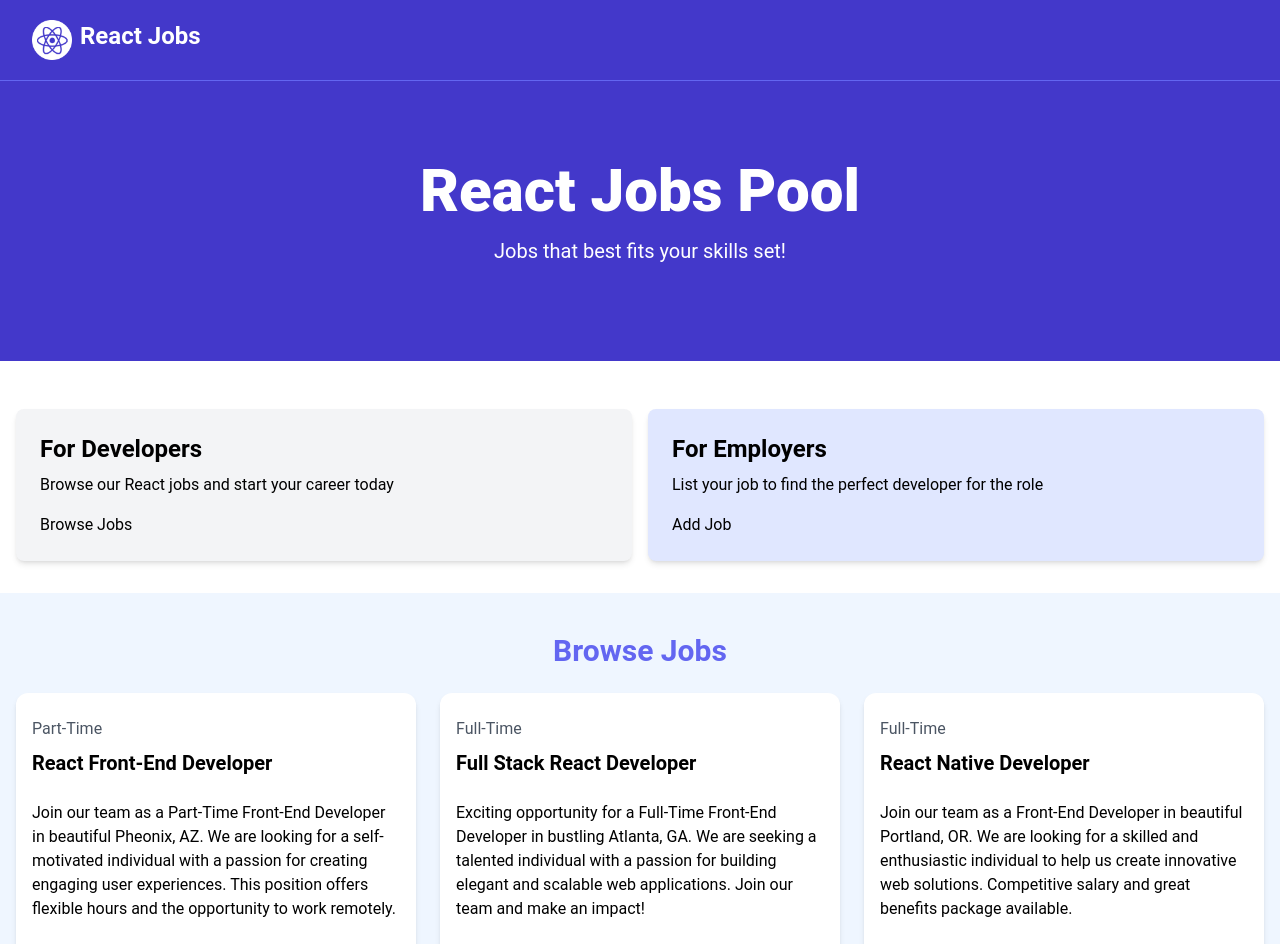
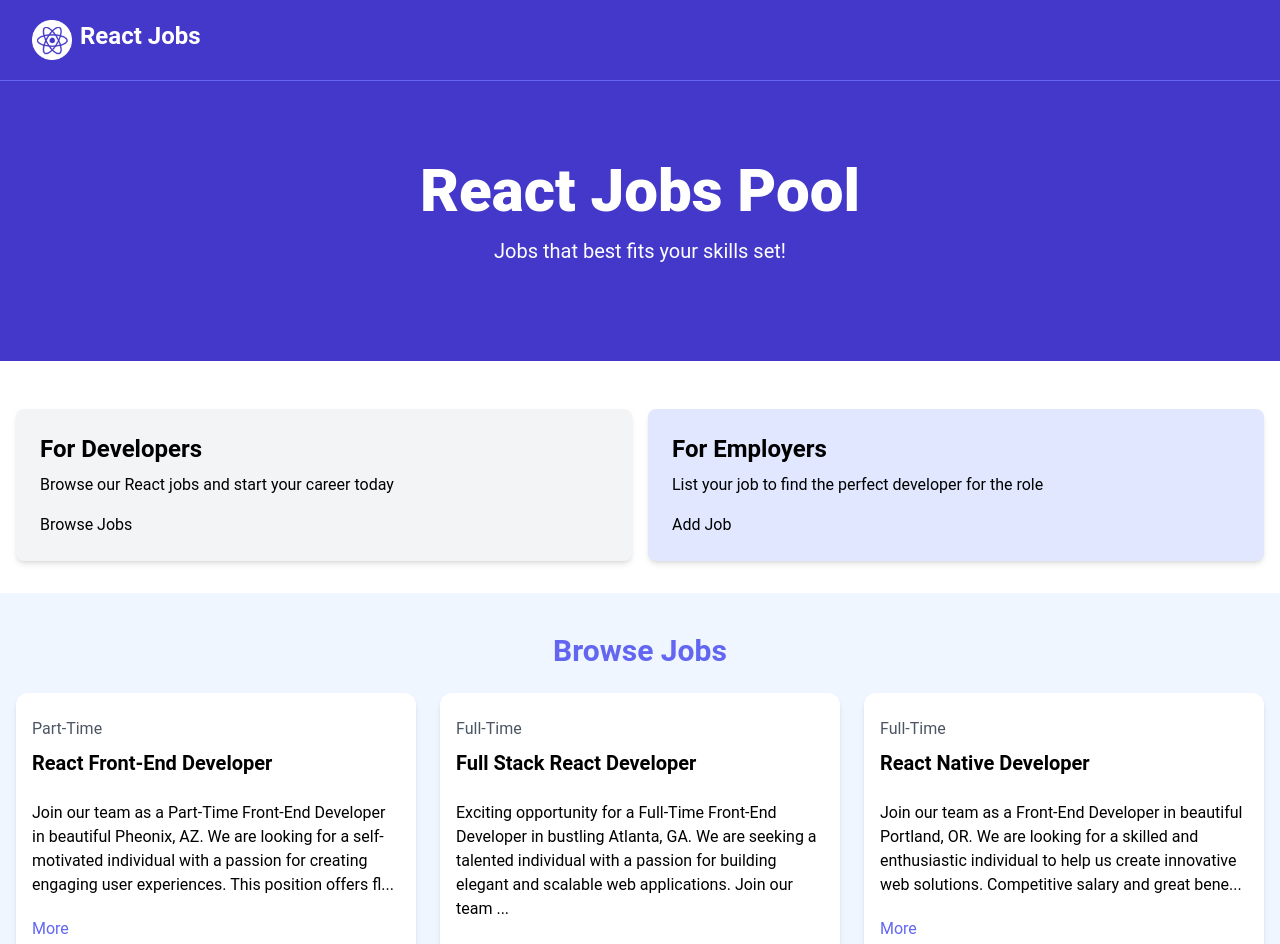
Before and after one commit to Amith-mw/job-listing-react, a React (Vite) app: page / in a window 1280 px wide. Shown: the top 944 px of the page. Built offline with nearby package versions, Linux system fonts and the light colour scheme.

Commit message:
job description show more & less based on useState

```diff
--- a/src/components/JobItem.jsx
+++ b/src/components/JobItem.jsx
@@ -1,6 +1,15 @@
-import React from "react";
+import React, { useState } from "react";
+import { FaMapMarker } from "react-icons/fa";
 
 const JobItem = ({ job }) => {
+  const [showFullDescription, setShowFullDescription] = useState(false);
+
+  let jobDescription = job.description;
+
+  if (!showFullDescription) {
+    jobDescription = job.description.slice(0, 200) + "...";
+  }
+
   return (
     <div className="bg-white rounded-xl shadow-md relative" key={job.id}>
       <div className="p-4">
@@ -9,13 +18,13 @@
           <h3 className="text-xl font-bold">{job.title}</h3>
         </div>
         <div className="mb-5">
-          <p>{job.description}</p>
+          <p>{jobDescription}</p>
         </div>
         <button
+          className="text-indigo-500 mb-5 hover:text-indigo-600"
           onClick={() => setShowFullDescription((prevState) => !prevState)}
-          className="text-indigo-500 mb-5 hover:text-indigo-600"
         >
-          {/* {showFullDescription ? "Less" : "More"} */}
+          {showFullDescription ? "Less" : "More"}
         </button>
 
         <h3 className="text-indigo-500 mb-2">{job.salary} / Year</h3>
@@ -24,7 +33,7 @@
 
         <div className="flex flex-col lg:flex-row justify-between mb-4">
           <div className="text-orange-700 mb-3">
-            {/* <FaMapMarker className="inline text-lg mb-1 mr-1" /> */}
+            <FaMapMarker className="inline text-lg mb-1 mr-1"></FaMapMarker>
             {job.location}
           </div>
           <a
```
